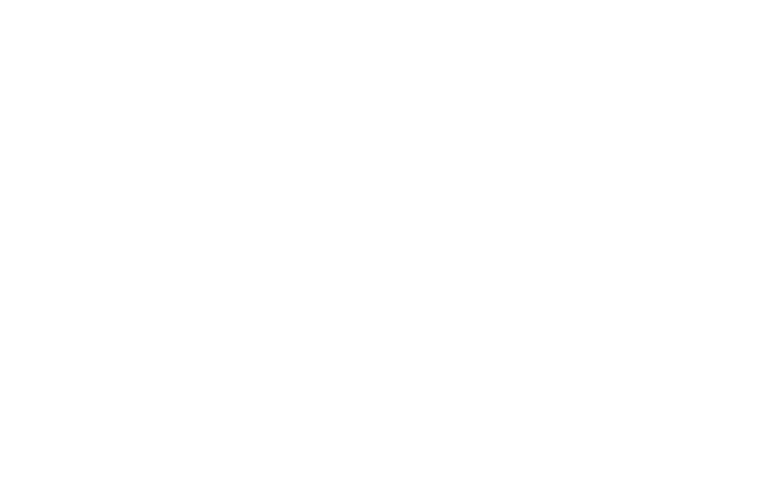
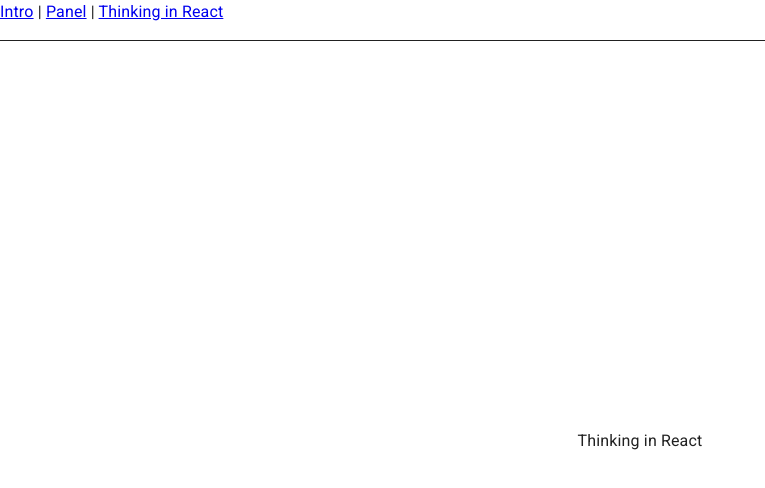
Before and after one commit to Belencha/react-example, a React (Create React App) app: page /thinking-in-react in a window 1280 px wide. Before the commit this address had no page. Shown: the top 488 px of the page, without its empty margins (0-765 px from the left). Built offline with nearby package versions, Linux system fonts and the light colour scheme.

Commit message:
Add new page for Thinking in React tutorial

```diff
--- a/src/App.js
+++ b/src/App.js
@@ -12,7 +12,8 @@
       }}
     >
       <Link to="/intro">Intro</Link> |{" "}
-      <Link to="/panel">Panel</Link>
+      <Link to="/panel">Panel</Link> |{" "}
+      <Link to="/thinking-in-react">Thinking in React</Link>
     </nav>
     <div className="App">
       <Outlet />
--- a/src/index.js
+++ b/src/index.js
@@ -11,6 +11,7 @@
 import '@fontsource/roboto/400.css';
 import '@fontsource/roboto/500.css';
 import '@fontsource/roboto/700.css';
+import ThinkingInReact from './routes/thinkingInReact';
 
 
 ReactDOM.render(
@@ -21,6 +22,7 @@
         <Route path="/" element={<App />}>
           <Route path="intro" element={<Intro />} />
           <Route path="panel" element={<Panel />} />
+          <Route path="thinking-in-react" element={<ThinkingInReact />} />
         </Route>
       </Routes>
     </BrowserRouter>
--- /dev/null
+++ b/src/routes/thinkingInReact.jsx
@@ -0,0 +1,7 @@
+import React from "react";
+
+export default function ThinkingInReact() {
+    return (
+        <div>Thinking in React</div>
+    );
+}
```
